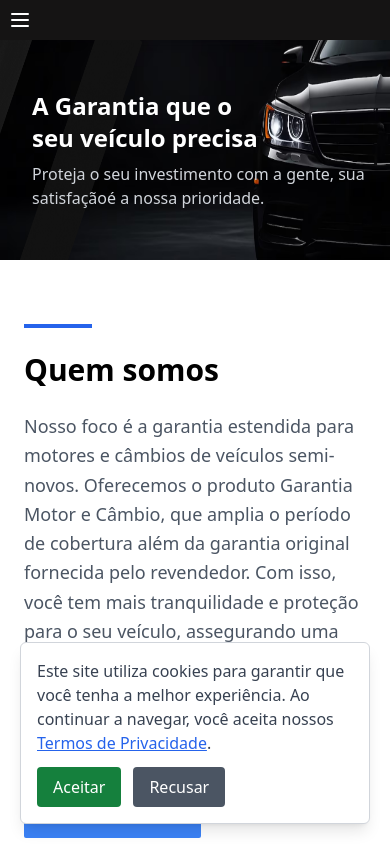
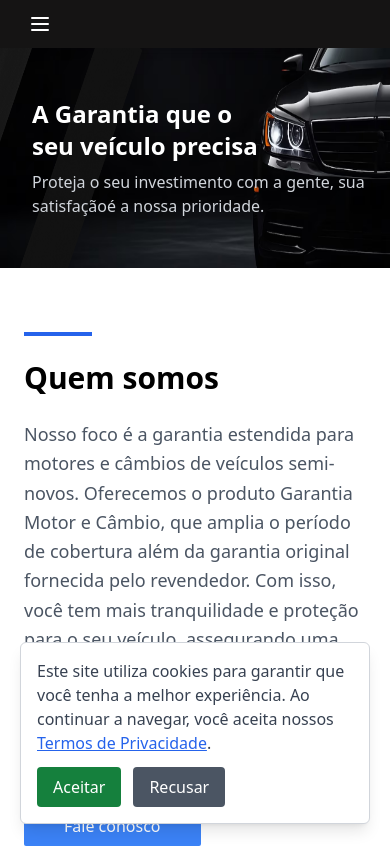
Before and after one commit to WenerRodrigo/ard, a React (Vite) app: page / in a window 390 px wide. Shown: the top 848 px of the page. Built offline with nearby package versions, Linux system fonts and the light colour scheme.

Commit message:
fix: ajustado espaçamento do menu mobile

```diff
--- a/src/components/menu-mobile.tsx
+++ b/src/components/menu-mobile.tsx
@@ -47,7 +47,7 @@ const MenuMobile = () => {
   };
 
   return (
-    <div className="flex items-center py-2 px-2 bg-primary">
+    <div className="flex items-center py-3 px-7 bg-primary">
       <button
         onClick={toggleMenu}
         className="mr-auto block lg:hidden focus:outline-none text-white"
```
